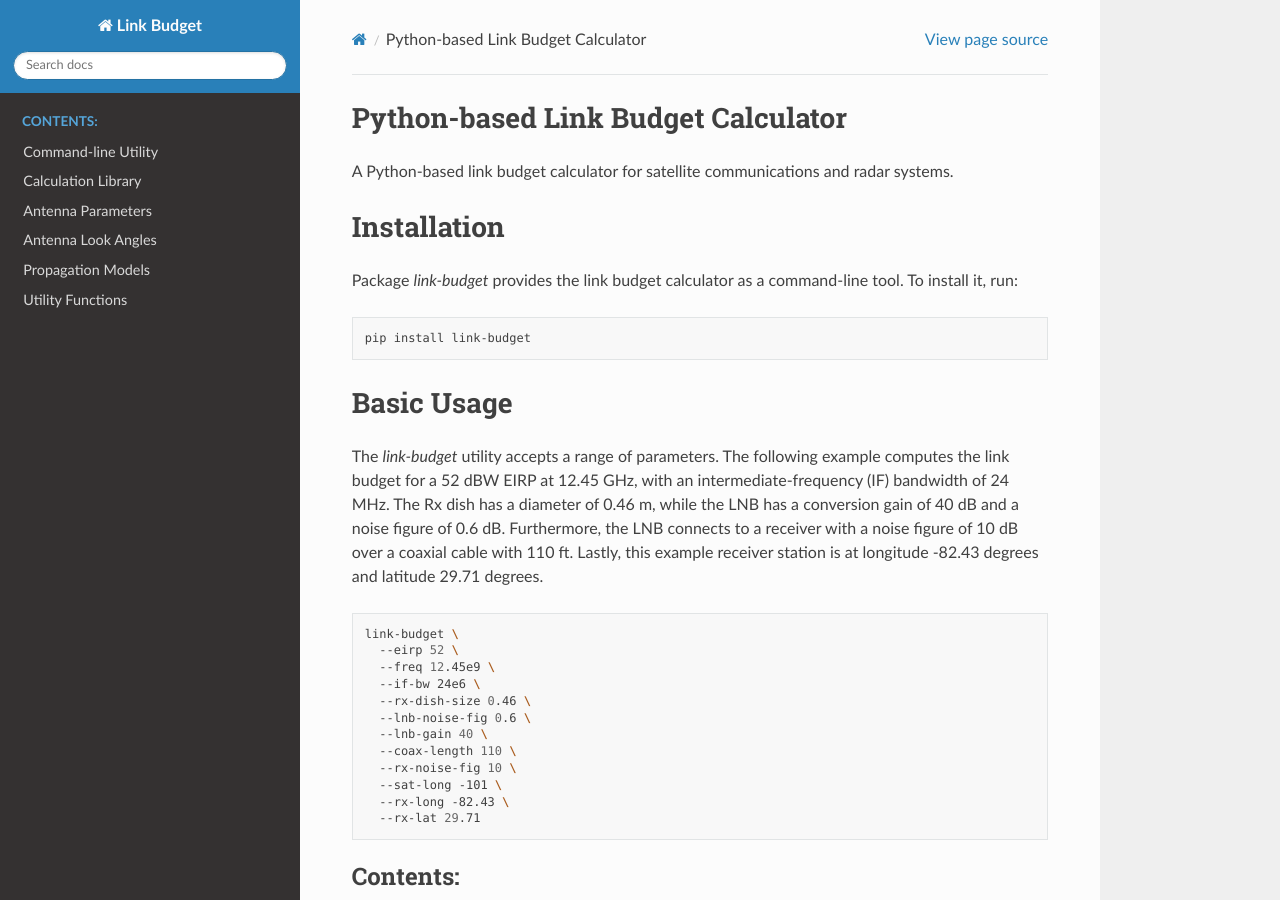
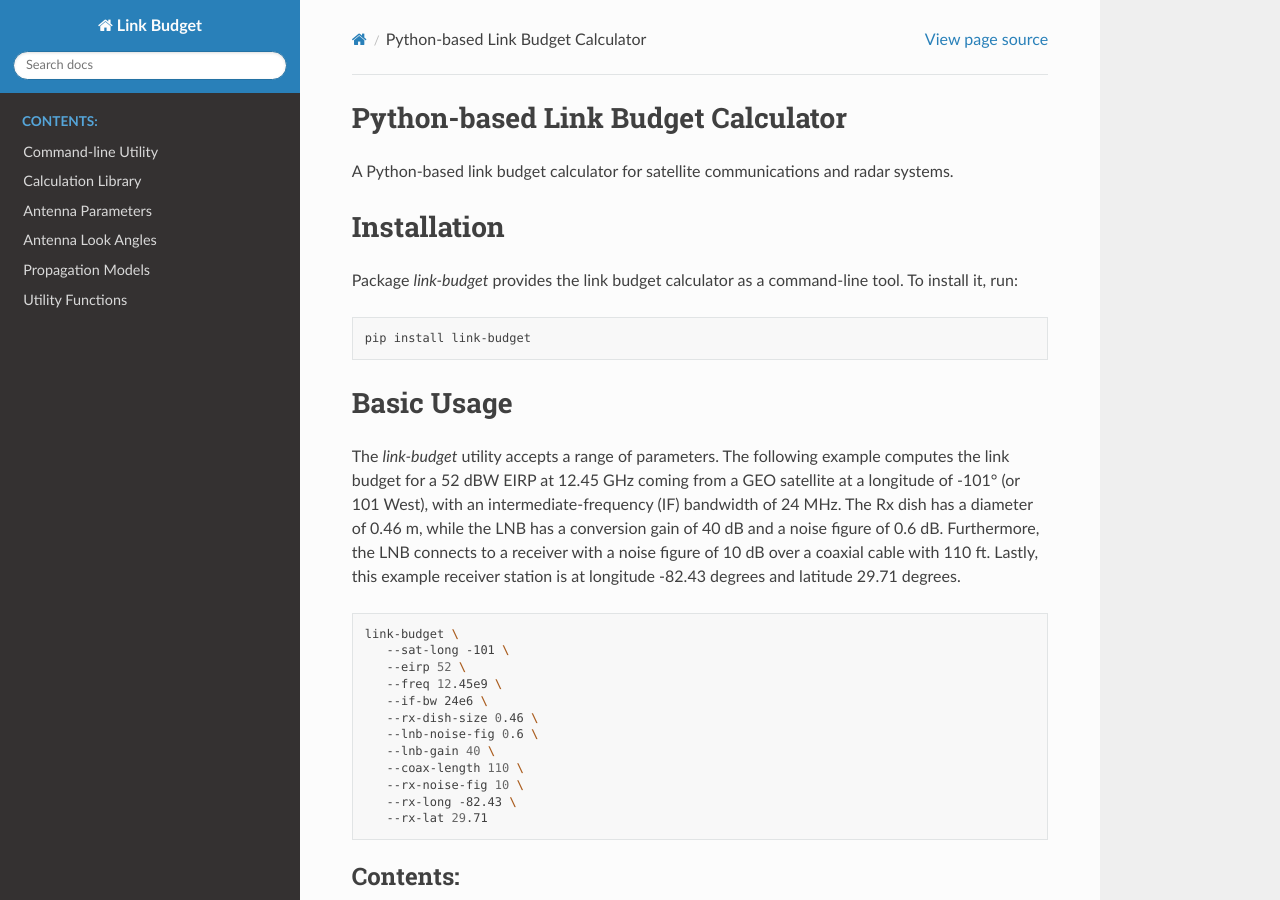
Before and after one commit to igorauad/link-budget, a Sphinx documentation site: the page built from docs/source/index.rst, in a window 1280 px wide and 900 px high. Built offline with Sphinx 7.4.7 and the Read the Docs theme 2.0.0, drawn with Linux system fonts in a browser that asks for light colours.

Commit message:
Review index page on docs

```diff
--- a/docs/source/index.rst
+++ b/docs/source/index.rst
@@ -24,16 +24,18 @@ Basic Usage
 ======================
 
 The `link-budget` utility accepts a range of parameters. The following example
-computes the link budget for a 52 dBW EIRP at 12.45 GHz, with an
-intermediate-frequency (IF) bandwidth of 24 MHz. The Rx dish has a diameter of
-0.46 m, while the LNB has a conversion gain of 40 dB and a noise figure of 0.6
-dB. Furthermore, the LNB connects to a receiver with a noise figure of 10 dB
-over a coaxial cable with 110 ft. Lastly, this example receiver station is at
-longitude -82.43 degrees and latitude 29.71 degrees.
+computes the link budget for a 52 dBW EIRP at 12.45 GHz coming from a GEO
+satellite at a longitude of -101° (or 101 West), with an intermediate-frequency
+(IF) bandwidth of 24 MHz. The Rx dish has a diameter of 0.46 m, while the LNB
+has a conversion gain of 40 dB and a noise figure of 0.6 dB. Furthermore, the
+LNB connects to a receiver with a noise figure of 10 dB over a coaxial cable
+with 110 ft. Lastly, this example receiver station is at longitude -82.43
+degrees and latitude 29.71 degrees.
 
 .. code-block:: bash
 
-    link-budget \
+   link-budget \
+      --sat-long -101 \
       --eirp 52 \
       --freq 12.45e9 \
       --if-bw 24e6 \
```
Also changed, not shown: other parts of docs/source/index.rst (+0 -1 lines), README.md (+1 -1 lines).
